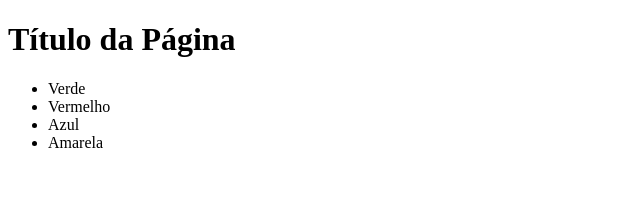
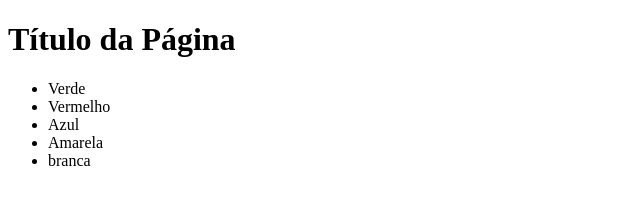
Before and after one commit to willian001jp/minha-pagina, a plain HTML site: page index.html in a window 1280 px wide. Shown: the full height of the page, 0-640 px from the left. Drawn offline with Linux system fonts and the light colour scheme.

Commit message:
adicionar cor branca

```diff
--- a/index.html
+++ b/index.html
@@ -12,6 +12,7 @@
         <li>Vermelho</li>
         <li>Azul</li>
         <li>Amarela</li>
+        <li>branca</li>
     </ul>
 
 </body>
```
